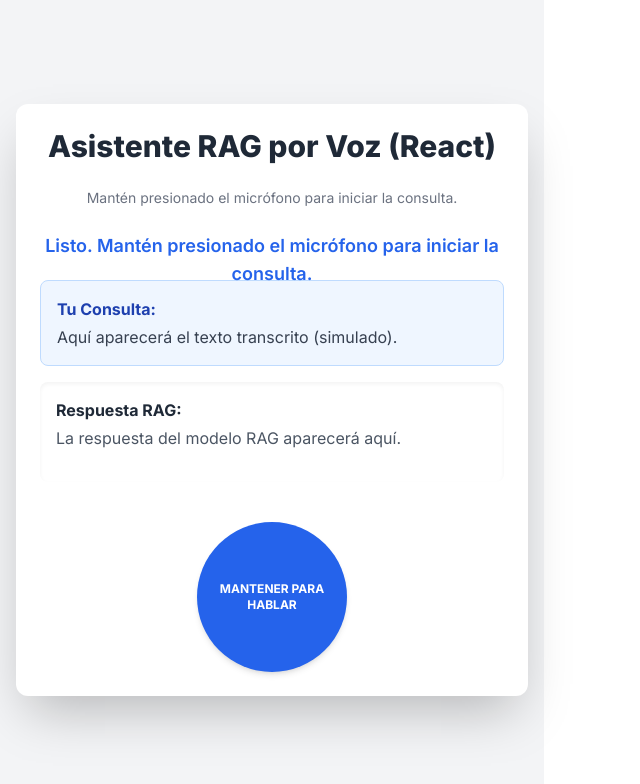
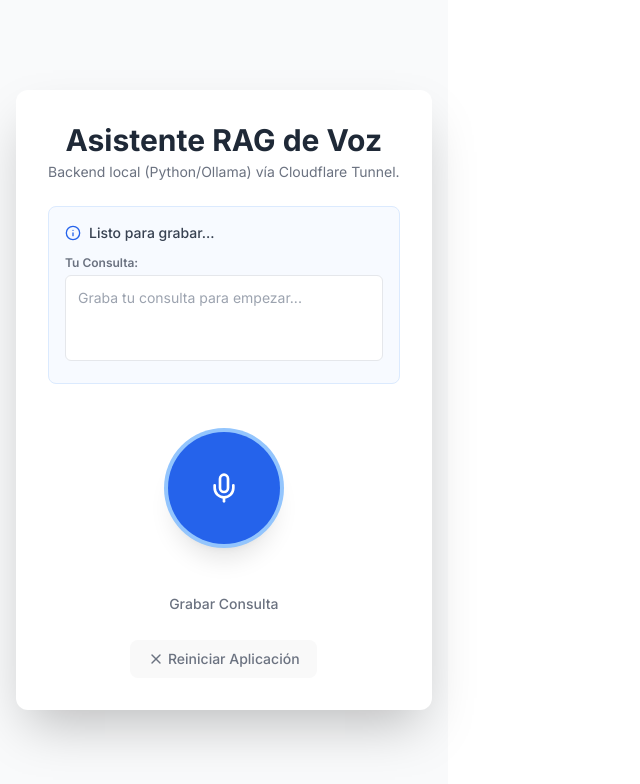
Before and after one commit to Ander2716/rag-voice-client, a React (Vite) app: page / in a window 1280 px wide. Shown: the top 784 px of the page, without its empty margins (0-640 px from the left). Built offline with nearby package versions, Linux system fonts and the light colour scheme.

Commit message:
fix: Actualizada la API_URL a la direccion correcta de Cloudflare Tunnel

```diff
--- a/src/App.jsx
+++ b/src/App.jsx
@@ -1,247 +1,373 @@
 import React, { useState, useRef, useEffect } from 'react';
+import { Mic, Send, RotateCcw, X, Volume2, Info, CloudOff, Slash, Square } from 'lucide-react';
 
-// 🚨 IMPORTANTE: REEMPLAZA ESTA URL CON TU CLOUDFLARE TUNNEL ACTIVA
+// Inicialización de la API de Reconocimiento de Voz
+const SpeechRecognition = window.SpeechRecognition || window.webkitSpeechRecognition;
+
+// Definición de los estados del ciclo de vida de la aplicación
+const STATES = {
+    IDLE: 'IDLE',              // Esperando una nueva grabación
+    RECORDING: 'RECORDING',    // Grabando audio
+    TRANSCRIBING: 'TRANSCRIBING',// Procesando audio a texto (esperando onresult)
+    READY_TO_SEND: 'READY_TO_SEND',// Transcripción lista, esperando confirmación/edición
+    LOADING: 'LOADING',        // Enviando consulta a la API RAG
+};
+
+// ====================================================================
+// CONFIGURACIÓN CLAVE
+// ====================================================================
+
+// ESTA URL DEBE APUNTAR A TU TUNEL DE CLOUDFLARE + /ask
 const API_URL = "https://mineral-aging-scratch-rna.trycloudflare.com/ask";
+// 🚨 ATENCIÓN: Por favor, reemplaza la URL anterior por tu URL ACTIVA
+
+// ====================================================================
+// COMPONENTE PRINCIPAL
+// ====================================================================
 
 const App = () => {
-    // --- ESTADOS DE LA APLICACIÓN ---
-    const [status, setStatus] = useState('Listo. Mantén presionado el micrófono para iniciar la consulta.');
-    const [query, setQuery] = useState('Aquí aparecerá el texto transcrito (simulado).');
-    const [response, setResponse] = useState('La respuesta del modelo RAG aparecerá aquí.');
-    const [sources, setSources] = useState([]);
-    const [isRecording, setIsRecording] = useState(false);
-    const [isLoading, setIsLoading] = useState(false);
+    const [appState, setAppState] = useState(STATES.IDLE);
+    const [status, setStatus] = useState("Listo para grabar...");
+    const [query, setQuery] = useState("");
+    const [response, setResponse] = useState(null);
+    const [sttSupported, setSttSupported] = useState(false);
 
-    // --- REFERENCIAS DE AUDIO ---
+    // Referencias para MediaRecorder y SpeechRecognition
     const mediaRecorderRef = useRef(null);
-    const audioChunksRef = useRef([]);
-    const streamRef = useRef(null);
-    const buttonRef = useRef(null);
+    const recognitionRef = useRef(null);
 
+    // Inicialización y configuración del STT
+    useEffect(() => {
+        if (SpeechRecognition) {
+            setSttSupported(true);
+            recognitionRef.current = new SpeechRecognition();
+            recognitionRef.current.continuous = false;
+            recognitionRef.current.interimResults = false;
+            recognitionRef.current.lang = 'es-ES';
+
+            // Cuando la transcripción está lista: ¡NO ENVIAR, SÓLO MOSTRAR!
+            recognitionRef.current.onresult = (event) => {
+                const last = event.results.length - 1;
+                const transcript = event.results[last][0].transcript;
+
+                // Si la transcripción es válida y estamos esperando (TRANSCRIBING), pasamos a READY_TO_SEND
+                if (transcript && appState === STATES.TRANSCRIBING) {
+                    setQuery(transcript);
+                    setAppState(STATES.READY_TO_SEND);
+                    setStatus("📝 Revisa, edita y presiona ENVIAR.");
+                } else if (appState === STATES.TRANSCRIBING) {
+                    // Transcripción vacía, volver a IDLE
+                    setStatus("No se detectó voz. Listo para grabar...");
+                    setAppState(STATES.IDLE);
+                }
+            };
+
+            // Manejo de errores de transcripción
+            recognitionRef.current.onerror = (event) => {
+                if (event.error !== 'no-speech' && appState !== STATES.IDLE) {
+                    console.error('Speech Recognition Error:', event.error);
+                    setStatus(`❌ Error STT: ${event.error}. Intenta de nuevo.`);
+                } else if (event.error === 'no-speech' && appState === STATES.TRANSCRIBING) {
+                    setStatus("No se detectó voz o la grabación fue muy corta.");
+                }
+                // Si hay error (y no fue un abort), volvemos a IDLE
+                if (appState !== STATES.IDLE) {
+                    setAppState(STATES.IDLE);
+                }
+            };
+
+            // Cuando el reconocimiento de voz termina (si no hubo resultado)
+            recognitionRef.current.onend = () => {
+                if (appState === STATES.TRANSCRIBING) {
+                    // Si el estado sigue en TRANSCRIBING significa que onresult no se disparó
+                    setStatus("Procesamiento finalizado sin transcripción.");
+                    setAppState(STATES.IDLE);
+                }
+            };
+        } else {
+            setSttSupported(false);
+            setStatus("❌ Error: Tu navegador no soporta el reconocimiento de voz.");
+        }
+    }, [appState]); // Dependencia en appState para garantizar el onresult/onend se evalúa correctamente
 
     // ====================================================================
-    // LÓGICA DE CONEXIÓN CON LA API RAG
+    // FLUJO DE ESTADOS
     // ====================================================================
 
-    const sendQueryToApi = async (queryToSend) => {
-        setStatus("🚀 Conectando con Cloudflare Tunnel...");
-        setResponse("Esperando respuesta...");
-        setSources([]);
-        setIsLoading(true);
+    // Función para enviar la consulta (EDITABLE) a la API RAG
+    const sendQueryToApi = async (textQuery) => {
+        if (!textQuery) {
+            setStatus("La consulta está vacía. Graba o escribe algo.");
+            return;
+        }
 
-        const payload = { query: queryToSend };
+        setAppState(STATES.LOADING);
+        setResponse(null);
+        setStatus(`Enviando: "${textQuery}" a la API RAG...`);
+
+        const payload = { query: textQuery };
 
         try {
             const res = await fetch(API_URL, {
                 method: 'POST',
                 headers: { 'Content-Type': 'application/json' },
-                body: JSON.stringify(payload)
+                body: JSON.stringify(payload),
             });
 
             if (!res.ok) {
-                throw new Error(`Error HTTP: Código ${res.status}`);
+                setStatus(`Error HTTP: ${res.status} al comunicarse con la API.`);
+                throw new Error(`HTTP error! status: ${res.status}`);
             }
 
             const data = await res.json();
 
-            setStatus("✅ Respuesta RAG recibida.");
-            setResponse(data.answer || "No se recibió una respuesta válida del campo 'answer'.");
-
-            if (data.source_documents && Array.isArray(data.source_documents)) {
-                setSources(data.source_documents);
+            if (data.answer) {
+                setResponse(data.answer);
+                setStatus("Respuesta RAG recibida.");
             } else {
-                setSources([]);
+                setResponse("La API devolvió un formato de respuesta inesperado.");
+                setStatus("Error de formato de respuesta.");
             }
-
         } catch (error) {
-            setStatus(`❌ Error API: ${error.message}`);
-            setResponse(`Hubo un error al comunicarse con la API. Asegúrate de que el túnel de Cloudflare esté activo y la URL sea correcta.`);
-            setSources([]);
+            console.error("Error de conexión con la API:", error);
+            setStatus("Hubo un error al comunicarse con la API. Asegúrate de que el túnel de Cloudflare esté activo y la URL sea correcta.");
+            setResponse(null);
         } finally {
-            setIsLoading(false);
+            // Regresar al estado IDLE después de la respuesta
+            setAppState(STATES.IDLE);
         }
     };
 
-    // ====================================================================
-    // SIMULACIÓN DE TRANSCRIPCIÓN Y ENVÍO
-    // ====================================================================
+    // Helper: Iniciar Grabación
+    const startRecording = async () => {
+        if (!sttSupported) return;
 
-    const simulateTranscription = (audioBlob) => {
-        // En un entorno real, enviarías el 'audioBlob' a un servicio STT.
-        // Aquí, simulamos el resultado para probar el flujo de la API RAG.
-        setStatus("⏳ Simulación: Transcribiendo y enviando a la API...");
-        const simulatedQuery = "Encuentra la definición de 'Contextualización Padre-Hijo'.";
-        setQuery(`Simulación: ${simulatedQuery}`);
+        try {
+            const stream = await navigator.mediaDevices.getUserMedia({ audio: true });
 
-        // Simular un tiempo de procesamiento
-        setTimeout(() => {
-            sendQueryToApi(simulatedQuery);
-        }, 500);
+            // Inicia MediaRecorder para mantener el micrófono activo
+            mediaRecorderRef.current = new MediaRecorder(stream);
+            mediaRecorderRef.current.start();
+
+            // Inicia el reconocimiento de voz
+            recognitionRef.current.start();
+
+            setAppState(STATES.RECORDING);
+            setStatus("🔴 Grabando... Presiona DETENER.");
+
+            // Detener el MediaRecorder y liberar el stream
+            mediaRecorderRef.current.onstop = () => {
+                stream.getTracks().forEach(track => track.stop());
+            };
+
+        } catch (err) {
+            console.error("Error al acceder al micrófono:", err);
+            setStatus("Error: No se pudo acceder al micrófono. Verifica permisos.");
+            setAppState(STATES.IDLE);
+        }
+    };
+
+    // Helper: Detener Grabación y Procesar Transcripción
+    const stopRecording = () => {
+        if (appState === STATES.RECORDING) {
+            // Detiene la grabación de audio
+            if (mediaRecorderRef.current && mediaRecorderRef.current.state !== 'inactive') {
+                mediaRecorderRef.current.stop();
+            }
+            // Detiene el reconocimiento de voz (dispara onresult/onerror/onend)
+            if (recognitionRef.current) {
+                recognitionRef.current.stop();
+            }
+            setAppState(STATES.TRANSCRIBING);
+            setStatus("Procesando transcripción...");
+        }
+    };
+
+    // Función de Cancelación
+    const cancelOperation = () => {
+        // 1. Si está grabando o transcribiendo: Abortar procesos
+        if (appState === STATES.RECORDING || appState === STATES.TRANSCRIBING) {
+            if (mediaRecorderRef.current && mediaRecorderRef.current.state !== 'inactive') {
+                mediaRecorderRef.current.stop();
+            }
+            if (recognitionRef.current) {
+                recognitionRef.current.abort(); // Abort detiene sin disparar onresult/onend
+            }
+            setStatus("Grabación/Procesamiento cancelado.");
+        }
+
+        // 2. Resetear todo el estado para volver a IDLE
+        setAppState(STATES.IDLE);
+        setQuery("");
+        setResponse(null);
+        setStatus("Listo para grabar...");
+    }
+
+    // Lógica del botón principal de acción (Micrófono/Detener/Enviar)
+    const handleMainButtonClick = () => {
+        if (appState === STATES.IDLE) {
+            startRecording();
+        } else if (appState === STATES.RECORDING) {
+            stopRecording();
+        } else if (appState === STATES.READY_TO_SEND) {
+            sendQueryToApi(query); // Envía la consulta actual (editada o no)
+        }
+        // No hace nada en estados TRANSCRIBING o LOADING
     };
 
     // ====================================================================
-    // MANEJO DEL MICRÓFONO Y EVENTOS
+    // ESTILOS DINÁMICOS
     // ====================================================================
 
-    const startRecording = async () => {
-        if (isRecording || isLoading) return;
+    const getButtonStyles = () => {
+        let base = "relative w-28 h-28 flex items-center justify-center rounded-full transition-all duration-300 shadow-xl text-white";
 
-        try {
-            // Solicitar acceso al micrófono
-            const stream = await navigator.mediaDevices.getUserMedia({ audio: true });
-            streamRef.current = stream; // Guardar la referencia al stream para detenerlo
-
-            const mediaRecorder = new MediaRecorder(stream);
-            mediaRecorderRef.current = mediaRecorder;
-            audioChunksRef.current = [];
-
-            mediaRecorder.ondataavailable = event => {
-                audioChunksRef.current.push(event.data);
-            };
-
-            mediaRecorder.onstop = () => {
-                // Detener la pista de audio del micrófono después de grabar
-                streamRef.current.getTracks().forEach(track => track.stop());
-
-                const audioBlob = new Blob(audioChunksRef.current, { type: 'audio/wav' });
-                simulateTranscription(audioBlob);
-            };
-
-            mediaRecorder.start();
-            setIsRecording(true);
-
-            // Actualizar UI
-            setStatus('🔴 Grabando... Habla ahora.');
-            setQuery('... (Grabando audio) ...');
-
-        } catch (err) {
-            setStatus(`❌ Error de Micrófono: ${err.message}`);
-            setIsRecording(false);
-            // Si hay un error, el botón se rehabilita por el `finally` de sendQueryToApi,
-            // pero si falla al inicio, lo deshabilitamos aquí.
-            buttonRef.current.disabled = true;
+        if (appState === STATES.LOADING || appState === STATES.TRANSCRIBING) {
+            return `${base} bg-gray-400 cursor-not-allowed`;
         }
+        if (appState === STATES.RECORDING) {
+            return `${base} bg-gray-600 hover:bg-gray-700 ring-4 ring-gray-300 transform scale-105`;
+        }
+        if (appState === STATES.READY_TO_SEND) {
+            return `${base} bg-green-600 hover:bg-green-700 ring-4 ring-green-300 transform scale-105`;
+        }
+        // IDLE
+        return `${base} bg-blue-600 hover:bg-blue-700 ring-4 ring-blue-300`;
     };
 
-    const stopRecording = () => {
-        if (!isRecording || mediaRecorderRef.current.state === 'inactive') return;
-
-        mediaRecorderRef.current.stop();
-        setIsRecording(false);
-
-        // La lógica de envío se dispara dentro del mediaRecorder.onstop
+    const getButtonContent = () => {
+        if (appState === STATES.LOADING) {
+            return <RotateCcw size={32} className="animate-spin" />;
+        }
+        if (appState === STATES.TRANSCRIBING) {
+            return <RotateCcw size={32} className="animate-spin" />;
+        }
+        if (appState === STATES.RECORDING) {
+            return <Square size={32} />; // Icono de detener
+        }
+        if (appState === STATES.READY_TO_SEND) {
+            return <Send size={32} />; // Icono de enviar
+        }
+        // IDLE
+        return <Mic size={32} />; // Icono de micrófono
     };
 
-    // --- EFECTO PARA VINCULAR EVENTOS (Mouse y Touch) ---
-    useEffect(() => {
-        const button = buttonRef.current;
-        if (!button) return;
+    const getButtonLabel = () => {
+        if (appState === STATES.RECORDING) return "Detener";
+        if (appState === STATES.READY_TO_SEND) return "Enviar Consulta";
+        return "Grabar Consulta";
+    };
 
-        // Limpiar para evitar duplicados
-        button.removeEventListener('mousedown', startRecording);
-        button.removeEventListener('mouseup', stopRecording);
-        button.removeEventListener('touchstart', startRecording);
-        button.removeEventListener('touchend', stopRecording);
+    const isButtonDisabled = appState === STATES.LOADING || appState === STATES.TRANSCRIBING || !sttSupported;
 
-        // Vincular eventos de Ratón (Desktop)
-        button.addEventListener('mousedown', startRecording);
-        button.addEventListener('mouseup', stopRecording);
-
-        // Vincular eventos Táctiles (Móvil)
-        const handleTouchStart = (e) => { e.preventDefault(); startRecording(); };
-        const handleTouchEnd = (e) => { e.preventDefault(); stopRecording(); };
-
-        button.addEventListener('touchstart', handleTouchStart);
-        button.addEventListener('touchend', handleTouchEnd);
-
-        return () => {
-            // Limpieza al desmontar el componente
-            button.removeEventListener('mousedown', startRecording);
-            button.removeEventListener('mouseup', stopRecording);
-            button.removeEventListener('touchstart', handleTouchStart);
-            button.removeEventListener('touchend', handleTouchEnd);
-        };
-    }, [isRecording, isLoading]); // Re-ejecutar si el estado cambia
-
-    // --- RENDERIZADO DE LA INTERFAZ ---
-    const buttonText = isRecording ? 'SOLTAR PARA ENVIAR' : isLoading ? 'PROCESANDO...' : 'Mantener para Hablar';
-
-    // Clases CSS dinámicas para el botón
-    const buttonClasses = `
-        mic-button rounded-full text-white flex items-center justify-center text-xs font-bold uppercase transition duration-150
-        ${isRecording ? 'bg-red-500 recording-pulse' : 'bg-blue-600'}
-        ${(isLoading || isRecording) ? 'cursor-default' : 'hover:bg-blue-700 cursor-pointer'}
-    `;
 
     return (
-        <div className="bg-gray-100 min-h-screen flex items-center justify-center p-4" style={{ fontFamily: 'Inter, sans-serif' }}>
-            <div className="w-full max-w-lg bg-white p-6 rounded-xl shadow-2xl space-y-6">
+        <div className="min-h-screen bg-gray-50 flex items-center justify-center p-4">
+            <style jsx>{`
+                @import url('https://fonts.googleapis.com/css2?family=Inter:wght@100..900&display=swap');
+                body {
+                    font-family: 'Inter', sans-serif;
+                }
+                .pulse-effect {
+                    animation: pulse-ring 1.2s cubic-bezier(0, 0, 0.2, 1) infinite;
+                }
+                @keyframes pulse-ring {
+                    0% { transform: scale(0.33); }
+                    80%, 100% { opacity: 0; }
+                }
+            `}</style>
+            <div className="w-full max-w-lg bg-white shadow-2xl rounded-xl p-6 md:p-8 space-y-6 flex flex-col items-center">
 
-                <h1 className="text-3xl font-extrabold text-center text-gray-800">Asistente RAG por Voz (React)</h1>
-                <p className="text-center text-sm text-gray-500">Mantén presionado el micrófono para iniciar la consulta.</p>
-
-                {/* 1. Estado Actual (Status) */}
-                <div id="statusMessage" className={`text-center text-lg font-semibold h-6 ${isRecording ? 'text-red-600' : 'text-blue-600'}`}>
-                    {status}
+                {/* Header */}
+                <div className="text-center w-full">
+                    <h1 className="text-2xl md:text-3xl font-bold text-gray-800">
+                        Asistente RAG de Voz
+                    </h1>
+                    <p className="text-sm text-gray-500 mt-1">
+                        Backend local (Python/Ollama) vía Cloudflare Tunnel.
+                    </p>
                 </div>
 
-                {/* 2. Contenedor de la Respuesta */}
-                <div className="space-y-4">
-                    <div className="bg-blue-50 p-4 rounded-lg border border-blue-200">
-                        <p className="font-bold text-blue-800 mb-1">Tu Consulta:</p>
-                        <p id="queryText" className="text-gray-700 italic">{query}</p>
+                {/* Área de estado y consulta */}
+                <div className="w-full bg-blue-50/50 border border-blue-100 rounded-lg p-4 space-y-3">
+                    <div className="flex items-center space-x-2 text-sm font-medium">
+                        {sttSupported ? (
+                             <Info size={16} className="text-blue-600" />
+                        ) : (
+                             <CloudOff size={16} className="text-red-600" />
+                        )}
+
+                        <span className={`text-gray-700 ${appState === STATES.LOADING || appState === STATES.TRANSCRIBING ? 'text-orange-500 font-semibold' : ''}`}>
+                            {status}
+                        </span>
                     </div>
-
-                    <div className="bg-white p-4 rounded-lg shadow-inner min-h-[100px]">
-                        <p className="font-bold text-gray-800 mb-1">Respuesta RAG:</p>
-                        <p id="responseText" className="text-gray-600">{isLoading ? 'Cargando...' : response}</p>
-                    </div>
-
-                    {/* 3. Fuentes de Documentos */}
-                    <div id="sourcesContainer" className={`${sources.length > 0 ? 'block' : 'hidden'} bg-gray-50 p-3 rounded-lg border border-gray-200`}>
-                        <p className="font-bold text-gray-800 mb-1">Fuentes:</p>
-                        <ul id="sourcesList" className="list-disc list-inside text-sm text-gray-600 space-y-0.5">
-                            {sources.map((source, index) => (
-                                <li key={index}>{source}</li>
-                            ))}
-                        </ul>
+                    {/* Campo de Consulta (Editable solo en READY_TO_SEND) */}
+                    <div className="w-full">
+                        <label className="text-xs font-semibold text-gray-500 block mb-1">
+                            Tu Consulta:
+                        </label>
+                        <textarea
+                            className="w-full text-sm text-gray-800 bg-white p-3 rounded-md border focus:ring-blue-500 focus:border-blue-500 resize-none"
+                            rows={3}
+                            placeholder={appState === STATES.READY_TO_SEND ? "Edita la transcripción aquí..." : "Graba tu consulta para empezar..."}
+                            value={query}
+                            onChange={(e) => setQuery(e.target.value)}
+                            disabled={appState !== STATES.READY_TO_SEND}
+                        />
                     </div>
                 </div>
 
-                {/* 4. Botón de Grabación */}
-                <div className="flex justify-center pt-4">
+                {/* Botón de Acción Central */}
+                <div className="relative flex justify-center items-center py-6">
+                    {(appState === STATES.RECORDING || appState === STATES.TRANSCRIBING) && (
+                        <div className="absolute w-32 h-32 bg-red-400 rounded-full opacity-50 pulse-effect"></div>
+                    )}
                     <button
-                        ref={buttonRef}
-                        id="listenButton"
-                        className={buttonClasses}
-                        disabled={isLoading && !isRecording} // No se puede usar si está cargando y no está ya grabando
-                        style={{width: '150px', height: '150px'}}
+                        onClick={handleMainButtonClick}
+                        disabled={isButtonDisabled}
+                        className={getButtonStyles()}
                     >
-                        {buttonText}
+                        {getButtonContent()}
                     </button>
                 </div>
 
+                {/* Controles bajo el micrófono (Etiqueta y Cancelar) */}
+                <div className="flex justify-center w-full space-x-4 h-6 items-center">
+                    <p className="text-sm text-gray-500 font-medium">
+                        {getButtonLabel()}
+                    </p>
+
+                    {(appState === STATES.RECORDING || appState === STATES.TRANSCRIBING || appState === STATES.READY_TO_SEND) && (
+                        <button
+                            onClick={cancelOperation}
+                            className="text-sm font-medium text-red-600 hover:text-red-800 transition duration-150 flex items-center space-x-1"
+                        >
+                            <Slash size={16} />
+                            <span>Cancelar</span>
+                        </button>
+                    )}
+                </div>
+
+                {/* Área de Respuesta RAG */}
+                {response && (
+                    <div className="w-full bg-white border-t-4 border-blue-500 rounded-lg p-5 shadow-lg space-y-3 mt-6">
+                        <h2 className="text-lg font-bold text-blue-700 flex items-center space-x-2">
+                            <Volume2 size={20} />
+                            <span>Respuesta del RAG (Ollama)</span>
+                        </h2>
+                        <p className="text-gray-700 whitespace-pre-wrap">{response}</p>
+                    </div>
+                )}
+
+                {/* Botón de Reset completo */}
+                <button
+                    onClick={cancelOperation} // Usamos cancelOperation para reiniciar todo
+                    className="mt-4 text-sm text-gray-500 hover:text-red-500 transition duration-150 flex items-center space-x-1"
+                >
+                    <X size={16} />
+                    <span>Reiniciar Aplicación</span>
+                </button>
             </div>
-
-            {/* Estilos CSS (Replicados aquí para que funcionen con React) */}
-            <style jsx global>{`
-                .mic-button {
-                    box-shadow: 0 4px 6px -1px rgba(0, 0, 0, 0.1), 0 2px 4px -2px rgba(0, 0, 0, 0.1);
-                    transition: all 0.2s ease-in-out;
-                }
-                .mic-button:active {
-                    transform: scale(0.95);
-                    box-shadow: 0 1px 2px 0 rgba(0, 0, 0, 0.05);
-                }
-                .recording-pulse {
-                    animation: pulse 1.5s infinite;
-                }
-                @keyframes pulse {
-                    0% { box-shadow: 0 0 0 0 rgba(239, 68, 68, 0.7); }
-                    70% { box-shadow: 0 0 0 10px rgba(239, 68, 68, 0); }
-                    100% { box-shadow: 0 0 0 0 rgba(239, 68, 68, 0); }
-                }
-            `}</style>
         </div>
     );
 };
```
